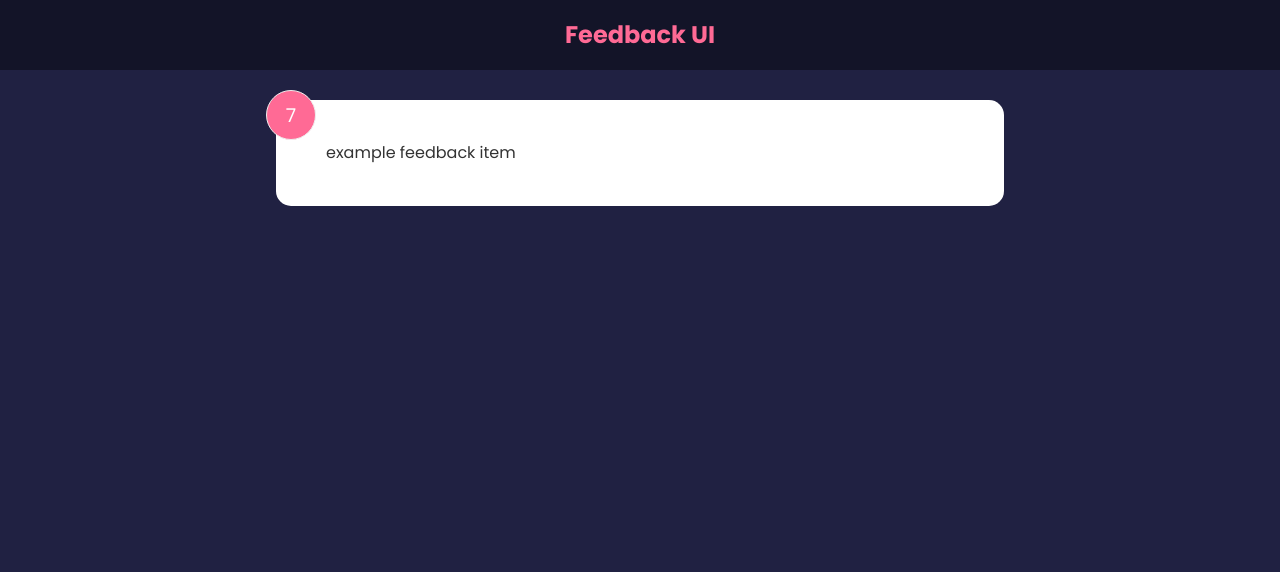
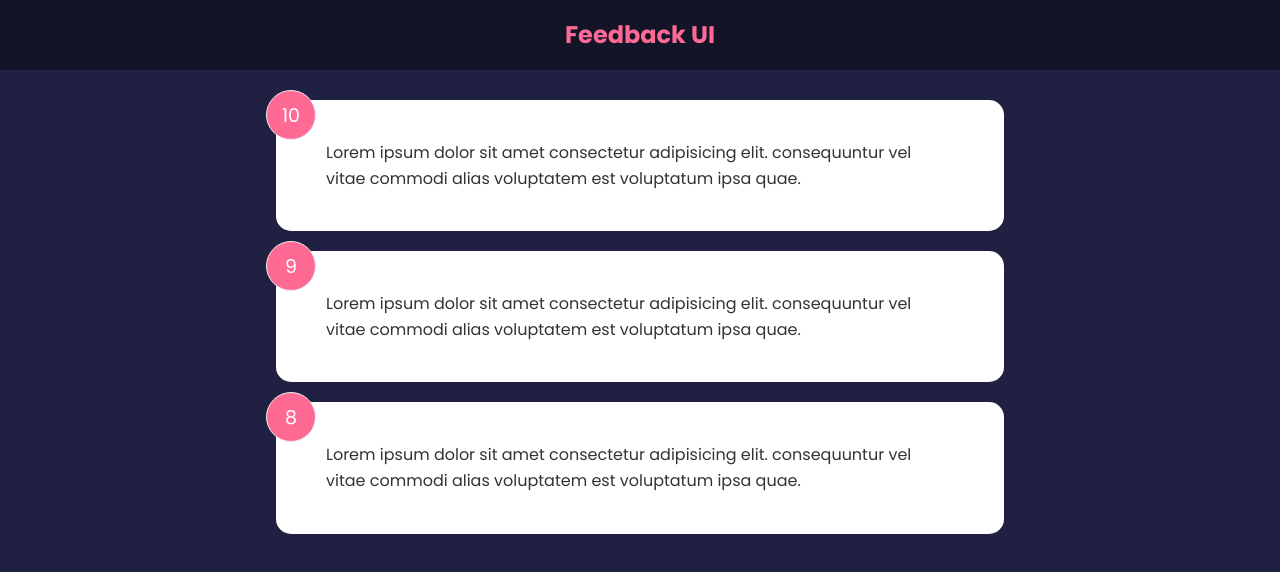
Before and after one commit to mrcruz117/traversyFeedback, a React (Create React App) app: page / in a window 1280 px wide. Shown: the top 572 px of the page. Built offline with nearby package versions, Linux system fonts and the light colour scheme.

Commit message:
listing feedback items

```diff
--- a/public/index.html
+++ b/public/index.html
@@ -24,7 +24,7 @@
       work correctly both with client-side routing and a non-root public URL.
       Learn how to configure a non-root public URL by running `npm run build`.
     -->
-    <title>React App</title>
+    <title>Feedback UI</title>
   </head>
   <body>
     <noscript>You need to enable JavaScript to run this app.</noscript>
--- a/src/App.js
+++ b/src/App.js
@@ -1,13 +1,16 @@
-import React from "react";
+import React, { useState } from "react";
 import Header from "./components/Header";
-import FeedbackItem from "./components/FeedbackItem";
+import FeedbackList from "./components/FeedbackList";
+import FeedbackData from "./data/feedbackData";
 
 function App() {
+  const [feedback, setFeedback] = useState(FeedbackData);
+
   return (
     <>
       <Header />
       <div className="container">
-        <FeedbackItem />
+        <FeedbackList feedback={feedback} />
       </div>
     </>
   );
--- a/src/components/FeedbackItem.jsx
+++ b/src/components/FeedbackItem.jsx
@@ -1,13 +1,8 @@
-import { useState } from "react";
-
-function FeedbackItem() {
-  const [rating, setRating] = useState(7);
-  const [text, setText] = useState("example feedback item");
-
+function FeedbackItem({ item }) {
   return (
     <div className="card">
-      <div className="num-display">{rating}</div>
-      <div className="text-display">{text}</div>
+      <div className="num-display">{item.rating}</div>
+      <div className="text-display">{item.text}</div>
     </div>
   );
 }
--- /dev/null
+++ b/src/components/FeedbackList.jsx
@@ -0,0 +1,16 @@
+import FeedbackItem from "./FeedbackItem";
+
+function FeedbackList({ feedback }) {
+  if (!feedback || feedback.length === 0) {
+    return <p>No Feedback yet</p>;
+  }
+  return (
+    <div className="feedback-list">
+      {feedback.map((item) => (
+        <FeedbackItem key={item.id} item={item} />
+      ))}
+    </div>
+  );
+}
+
+export default FeedbackList;
--- /dev/null
+++ b/src/data/feedbackData.js
@@ -0,0 +1,19 @@
+const FeedbackData = [
+  {
+    id: 1,
+    rating: 10,
+    text: "Lorem ipsum dolor sit amet consectetur adipisicing elit. consequuntur vel vitae commodi alias voluptatem est voluptatum ipsa quae.",
+  },
+  {
+    id: 2,
+    rating: 9,
+    text: "Lorem ipsum dolor sit amet consectetur adipisicing elit. consequuntur vel vitae commodi alias voluptatem est voluptatum ipsa quae.",
+  },
+  {
+    id: 3,
+    rating: 8,
+    text: "Lorem ipsum dolor sit amet consectetur adipisicing elit. consequuntur vel vitae commodi alias voluptatem est voluptatum ipsa quae.",
+  },
+];
+
+export default FeedbackData;
```
